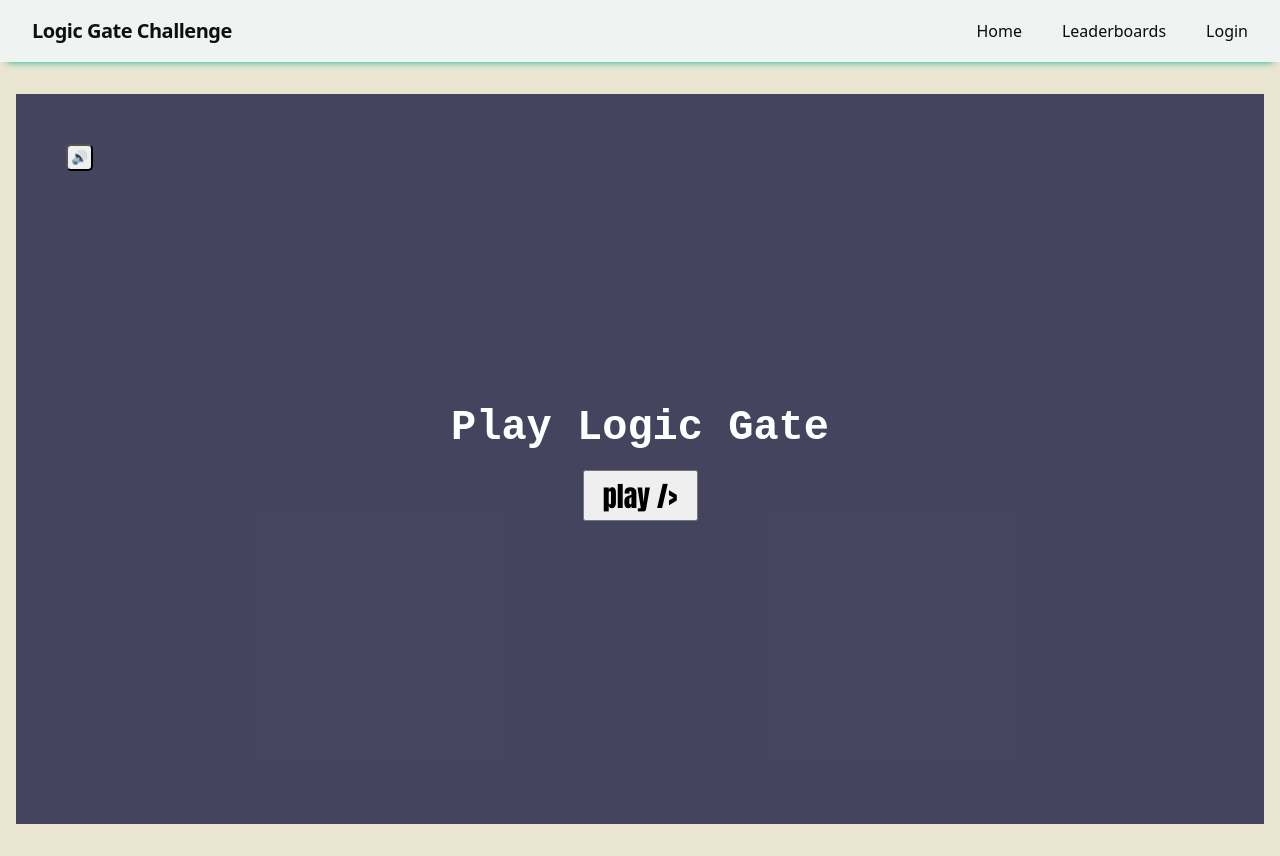
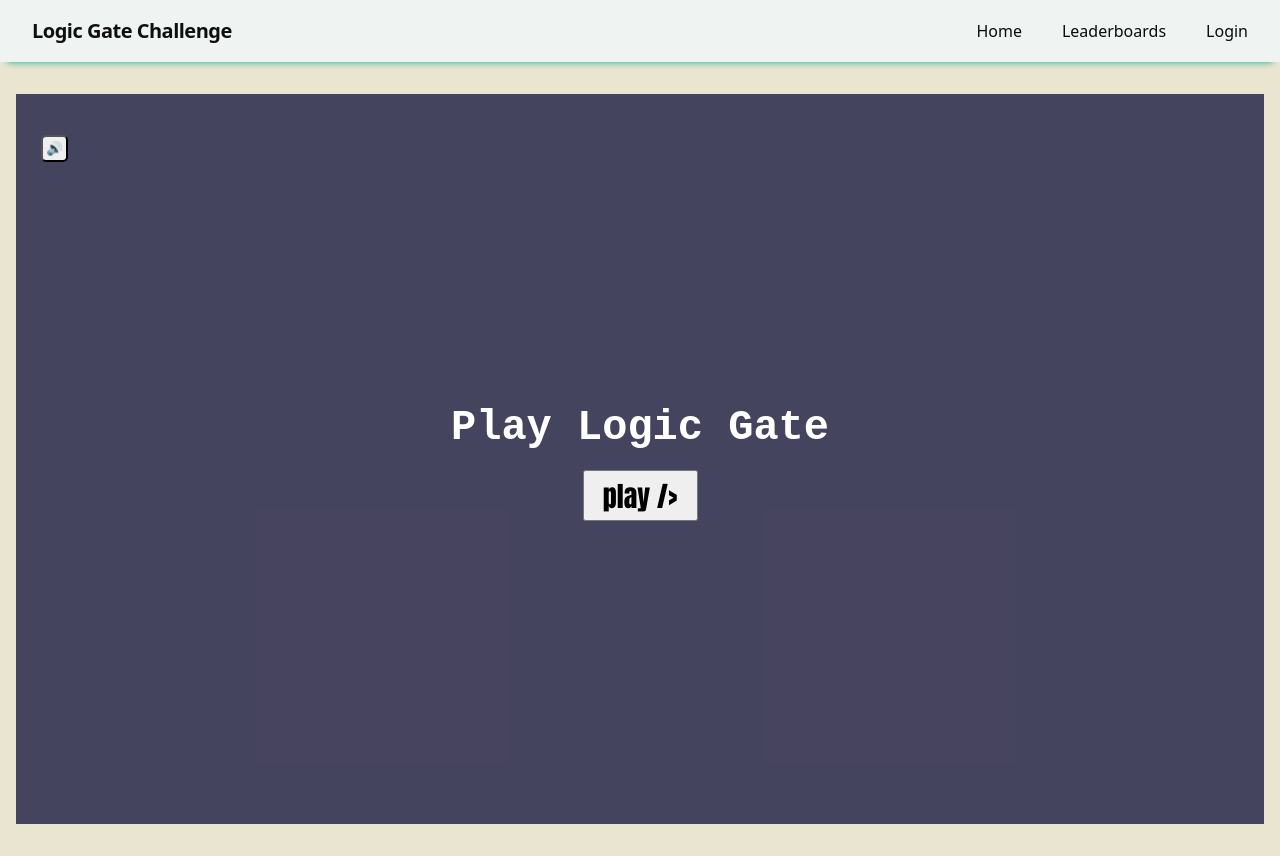
Before and after one commit to amcpc4k-maker/Logic-Gate-Simulator, a React (Vite) app: page / in a window 1280 px wide. Built offline with nearby package versions, Linux system fonts and the light colour scheme.

Commit message:
Update app.css

```diff
--- a/frontend/src/stylesheets/app.css
+++ b/frontend/src/stylesheets/app.css
@@ -757,8 +757,8 @@ tr:last-child td {
 
 .musicBtn {
   position: absolute;
-  top: 50px;
-  left: 50px;
+  top: 41px;
+  left: 25px;
   width: 27px;
   height: 27px;
   border-radius: 5px;
```
